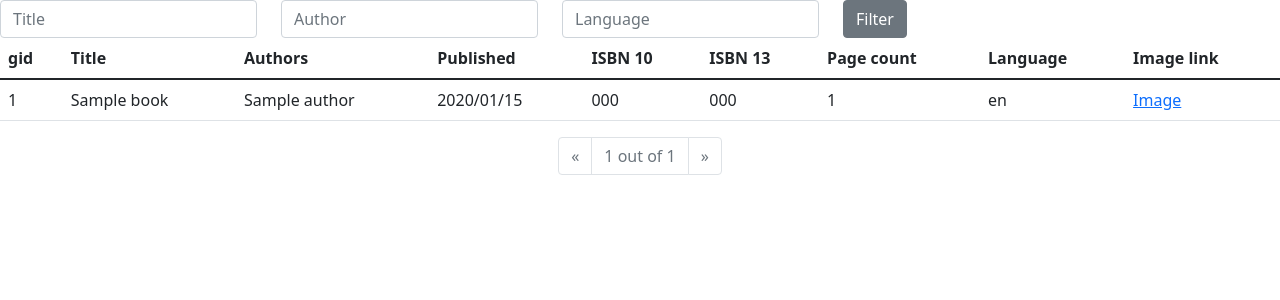
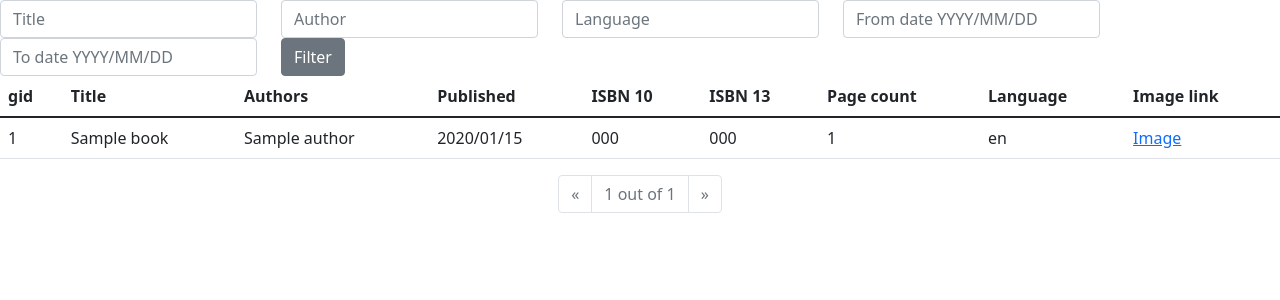
Before and after one commit to rmasiakiewicz/google_books, a Flask app: page /books in a window 1280 px wide. Shown: the part 56-356 px from the top of the page. Run offline with Flask 2, Linux system fonts and the light colour scheme; tables that the repository leaves empty hold one stand-in row (values such as "Sample post").

Commit message:
book list pagination + filtering

```diff
--- a/app/templates/books_list.html
+++ b/app/templates/books_list.html
@@ -4,15 +4,23 @@
 <form class="row row-cols-lg-auto" method="GET", action="{{ url_for('general.books_list') }}">
   <div class="col-md-2 form-group">
     <label class="visually-hidden">Title</label>
-    <input type="text" class="form-control" name="title" placeholder="Title">
+    <input type="text" class="form-control" name="title" placeholder="Title" value="{{title}}">
   </div>
   <div class="col-md-2 form-group">
     <label class="visually-hidden">Author</label>
-    <input type="text" class="form-control" name="author" placeholder="Author">
+    <input type="text" class="form-control" name="author" placeholder="Author" value="{{author}}">
   </div>
   <div class="col-md-2 form-group">
     <label class="visually-hidden">Language</label>
-    <input type="text" class="form-control" name="language" placeholder="Language">
+    <input type="text" class="form-control" name="language" placeholder="Language" value="{{language}}">
+  </div>
+  <div class="col-md-2 form-group">
+    <label class="visually-hidden">From date</label>
+    <input type="text" class="form-control" name="from_date" placeholder="From date YYYY/MM/DD" value="{{from_date}}">
+  </div>
+  <div class="col-md-2 form-group">
+    <label class="visually-hidden">To date</label>
+    <input type="text" class="form-control" name="to_date" placeholder="To date YYYY/MM/DD" value="{{to_date}}">
   </div>
   <div class="col-12">
     <button class="btn btn-secondary" type="submit">Filter</button>
@@ -56,14 +64,14 @@
 </table>
 <nav>
   <ul class="pagination justify-content-center">
-    <li class="page-item {% if page_number==1 %}disabled{% endif %}">
-      <a class="page-link" href="{{ url_for('general.books_list', page=page_number-1) }}" aria-label="Previous">
+    <li class="page-item {% if not previous_url %}disabled{% endif %}">
+      <a class="page-link" href="{{ previous_url }}" aria-label="Previous">
         <span aria-hidden="true">&laquo;</span>
       </a>
     </li>
     <li class="page-item disabled"><a class="page-link" href="#">{{page_number}} out of {{last_page}}</a></li>
-    <li class="page-item {% if page_number==last_page %}disabled{% endif %}">
-      <a class="page-link" href="{{ url_for('general.books_list', page=page_number+1) }}" aria-label="Next">
+    <li class="page-item {% if not next_url %}disabled{% endif %}">
+      <a class="page-link" href="{{ next_url }}" aria-label="Next">
         <span aria-hidden="true">&raquo;</span>
       </a>
     </li>
--- a/app/utils.py
+++ b/app/utils.py
@@ -1,3 +1,4 @@
+import datetime
 import json
 import re
 import urllib.parse
@@ -93,3 +94,42 @@ def parse_google_json(
         book_authors_by_gid[book.gid] = book_authors
         imported_gid.append(book.gid)
     return new_books, new_authors, book_authors_by_gid
+
+
+def build_query(query_dict):
+    allowed_parameters = ["title", "author", "language", "from_date", "to_date"]
+    builder = Book.query
+    for key in query_dict:
+        if key not in allowed_parameters:
+            continue
+        value = query_dict.get(key)
+        if value == "":
+            continue
+        if key == "author":
+            builder = builder.join(Book.authors).filter(
+                Author.name.ilike("%" + value + "%")
+            )
+            continue
+        if key == "from_date":
+            from_date = check_date(value)
+            if from_date is None:
+                return None
+            builder = builder.filter(Book.publication_date >= from_date)
+            continue
+        if key == "to_date":
+            to_date = check_date(value)
+            if to_date is None:
+                return None
+            builder = builder.filter(Book.publication_date <= to_date)
+            continue
+        builder = builder.filter(getattr(Book, key).ilike("%" + value + "%"))
+    return builder
+
+
+def check_date(raw_date: str) -> Optional[datetime.date]:
+    if re.search(r"^\d{4}/\d{1,2}/\d{1,2}$", raw_date) is None:
+        return None
+    try:
+        return datetime.strptime(raw_date, "%Y/%m/%d")
+    except ValueError:
+        return None
--- a/app/views.py
+++ b/app/views.py
@@ -3,12 +3,11 @@ import math
 import os
 from http import HTTPStatus
 
-import flask
 from flask import Blueprint, request, render_template, redirect, url_for, flash
 
 from app import db
 from app.models import Book, Author
-from app.utils import chunks, get_google_data
+from app.utils import chunks, get_google_data, build_query
 
 blueprint = Blueprint("general", __name__)
 logging.basicConfig(level=logging.DEBUG)
@@ -30,24 +29,40 @@ def index():
 
 @blueprint.route("/books", methods=["GET"])
 def books_list():
-    title = request.args.get("title")
-    author = request.args.get("title")
-    language = request.args.get("language")
-    from_date = request.args.get("from_date")
-    to_date = request.args.get("to_date")
     page = request.args.get("page", 1, int)
-    books = Book.query.paginate(page=page, per_page=20)
-    logging.info(books.pages)
+    query_string = dict(request.args)
+    query_string.pop("page", None)
+    builder = build_query(query_string)
+    if builder is None:
+        return "Bad date format", HTTPStatus.UNAUTHORIZED
+    books = builder.paginate(page=page, per_page=20)
     authors_str_by_id = {}
     for book in books.items:
         authors_string = ", ".join([author.name for author in book.authors])
         authors_str_by_id[book.id] = authors_string
+    next_url = (
+        url_for("general.books_list", page=books.next_num, **query_string)
+        if books.has_next
+        else None
+    )
+    previous_url = (
+        url_for("general.books_list", page=books.prev_num, **query_string)
+        if books.has_prev
+        else None
+    )
     return render_template(
         "books_list.html",
         books=books,
         authors_by_id=authors_str_by_id,
         page_number=page,
         last_page=books.pages,
+        author=request.args.get("author", ""),
+        language=request.args.get("language", ""),
+        title=request.args.get("title", ""),
+        from_date=request.args.get("from_date", ""),
+        to_date=request.args.get("to_date", ""),
+        next_url=next_url,
+        previous_url=previous_url,
     )
 
 
```
Also changed, not shown: migrations/versions/0b00a2afdddd_init.py (line endings or trailing spaces), 1 other file.
